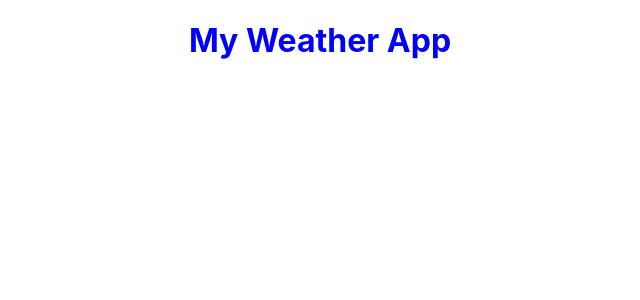
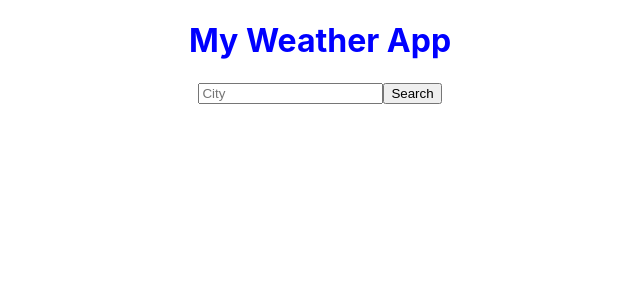
Before and after one commit to SarahAlAshwal/Granular, a React (Create React App) app: page / in a window 1280 px wide. Shown: the top 300 px of the page, without its empty margins (320-960 px from the left). Built offline with nearby package versions, Linux system fonts and the light colour scheme.

Commit message:
call the api

```diff
--- a/package.json
+++ b/package.json
@@ -10,6 +10,7 @@
     "@types/node": "^12.0.0",
     "@types/react": "^17.0.0",
     "@types/react-dom": "^17.0.0",
+    "axios": "^0.21.1",
     "react": "^17.0.2",
     "react-dom": "^17.0.2",
     "react-scripts": "4.0.3",
--- a/src/App.tsx
+++ b/src/App.tsx
@@ -1,10 +1,12 @@
 import React from 'react';
 import './App.css';
+import SearchInput from './SearhPage/SearchInput';
 
 function App() {
   return (
     <div className="App">
       <h1 id='app-title'>My Weather App</h1>
+      <SearchInput/>
     </div>
   );
 }
--- /dev/null
+++ b/src/SearhPage/SearchInput.css
@@ -0,0 +1,3 @@
+.search-input{
+  width:100%;
+}
--- /dev/null
+++ b/src/SearhPage/SearchInput.tsx
@@ -0,0 +1,23 @@
+import './SearchInput';
+import { useState } from 'react';
+import axios from 'axios';
+
+function SearchInput() {
+  const [city, setCity] = useState('');
+  const key = 'bbd1b0329b9ffdfe98ba1d24b01caa49';
+
+  const handleChange = (event: React.ChangeEvent<HTMLInputElement>) => setCity(event.target.value);
+  const submit = () => {
+    axios.get(`https://api.openweathermap.org/data/2.5/weather?q=${city}&appid=${key}&units=metric`)
+    .then(res => console.log(res.data.main));
+  }
+
+  return (
+    <>
+    <input className='search-input' placeholder='City' onChange={handleChange}></input>
+    <button onClick={submit}>Search</button>
+    </>
+  );
+  };
+
+  export default SearchInput;
```
Also changed, not shown: src/SearhPage/ResultCard.tsx (added), 2 other files (tests, documents, lock files or other folders).
